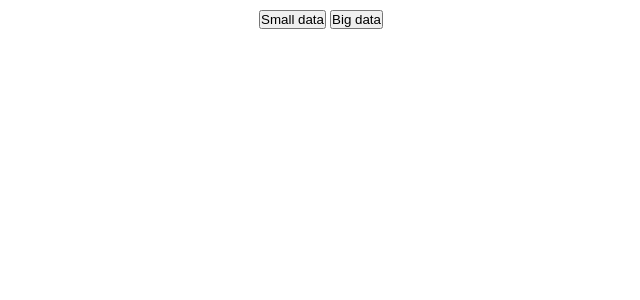
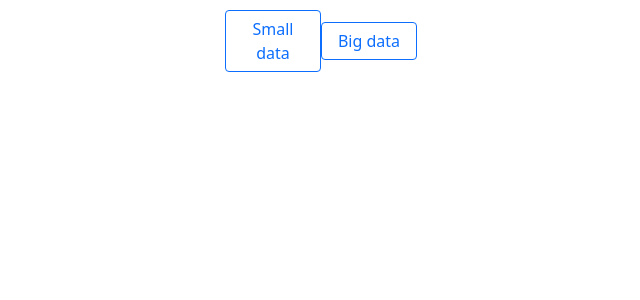
Before and after one commit to gnmz/future-frontend-test-task-ts, a React (Create React App) app: page / in a window 1280 px wide. Shown: the top 300 px of the page, without its empty margins (319-959 px from the left). Built offline with nearby package versions, Linux system fonts and the light colour scheme.

Commit message:
finished ActionModeSelectors

```diff
--- a/public/index.html
+++ b/public/index.html
@@ -8,6 +8,7 @@
       name="description"
       content="Web site created using create-react-app"
     />
+    <link href="https://cdn.jsdelivr.net/npm/bootstrap@5.0.2/dist/css/bootstrap.min.css" rel="stylesheet" integrity="sha384-EVSTQN3/azprG1Anm3QDgpJLIm9Nao0Yz1ztcQTwFspd3yD65VohhpuuCOmLASjC" crossorigin="anonymous">
     <!--
       manifest.json provides metadata used when your web app is installed on a
       user's mobile device or desktop. See https://developers.google.com/web/fundamentals/web-app-manifest/
--- a/src/components/ActionModeSelectors/ActionModeSelectors.css
+++ b/src/components/ActionModeSelectors/ActionModeSelectors.css
@@ -1,6 +1,7 @@
 .action-mode-selectors {
   display: flex;
   justify-content: space-around;
-  width: 20%;
+  width: 30%;
   margin: 0 auto;
+  align-items: center;
 }
--- a/src/components/ActionModeSelectors/ActionModeSelectors.tsx
+++ b/src/components/ActionModeSelectors/ActionModeSelectors.tsx
@@ -1,4 +1,5 @@
-import './ActionModeSelectors.css'
+import { useState } from "react";
+import "./ActionModeSelectors.css";
 
 interface ActionModeSelectorsProps {
   fetchSmallData: () => void;
@@ -6,12 +7,55 @@ interface ActionModeSelectorsProps {
 }
 
 const ActionModeSelectors: React.FC<ActionModeSelectorsProps> = ({
-  fetchSmallData, fetchBigData
+  fetchSmallData,
+  fetchBigData,
 }) => {
+  const [isSmallData, setIsSmall] = useState(false);
+  const [isBigData, setIsBigdata] = useState(false);
+
+  const actions = (id: string) => {
+    switch (id) {
+      case "small":
+        setIsSmall(true);
+        setIsBigdata(false);
+        fetchSmallData();
+        break;
+      case "big":
+        setIsSmall(false);
+        setIsBigdata(true);
+        fetchBigData();
+        break;
+      default:
+        break;
+    }
+  };
+
+  const chooseActionBtn = (id: string) => {
+    if (isSmallData && id === 'small') {
+      return "btn btn-primary";
+    }
+    else if(isBigData && id === 'big'){
+      return "btn btn-primary";
+    }
+    return "btn btn-outline-primary";
+  };
+
   return (
     <div className="action-mode-selectors">
-      <button onClick={fetchSmallData}>Small data</button>
-      <button onClick={fetchBigData}>Big data</button>
+      <button
+        className={chooseActionBtn('small')}
+        onClick={() => actions("small")}
+        style={{ width: "100px" }}
+      >
+        Small data
+      </button>
+      <button
+        className={chooseActionBtn('big')}
+        onClick={() => actions("big")}
+        style={{ width: "100px" }}
+      >
+        Big data
+      </button>
     </div>
   );
 };
```
